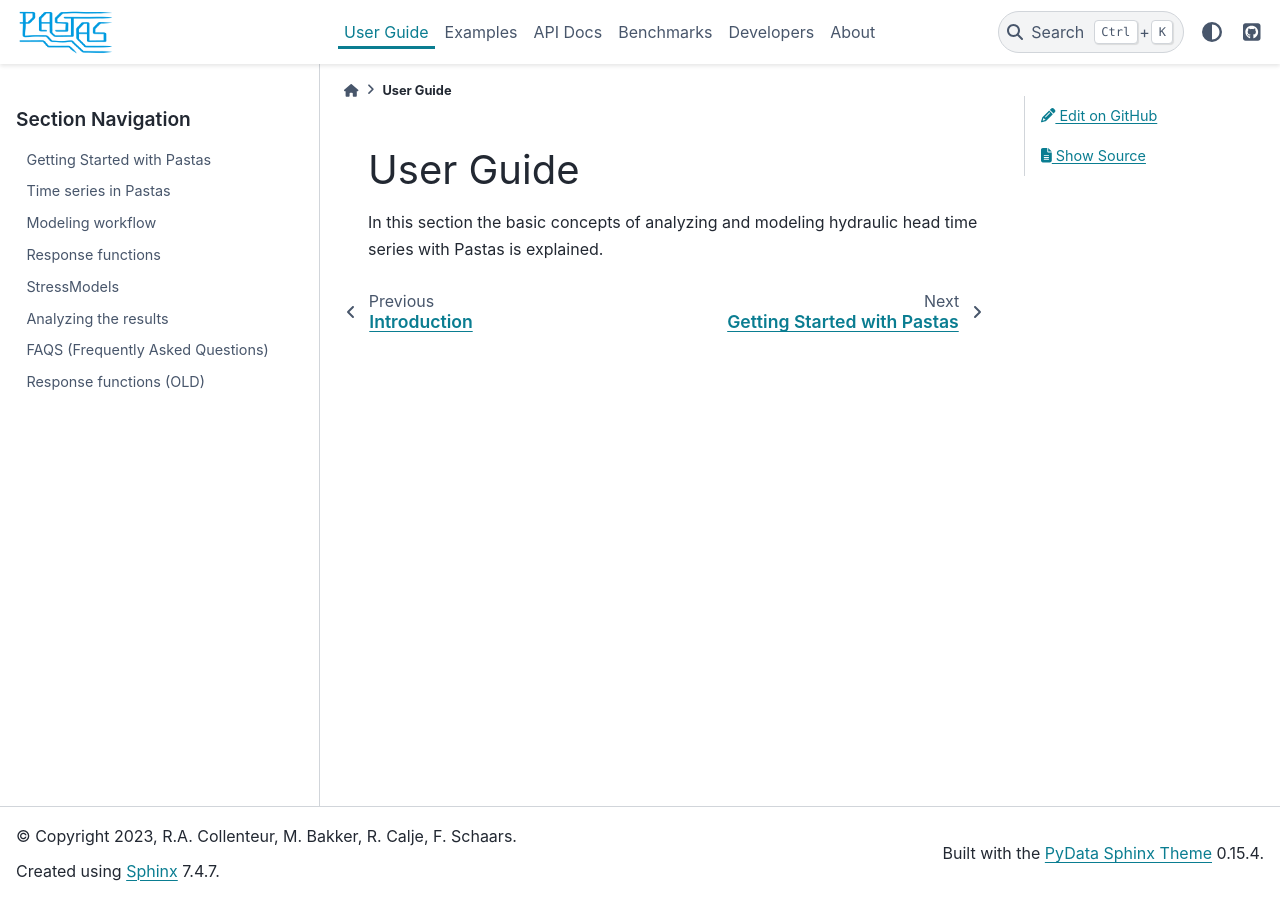
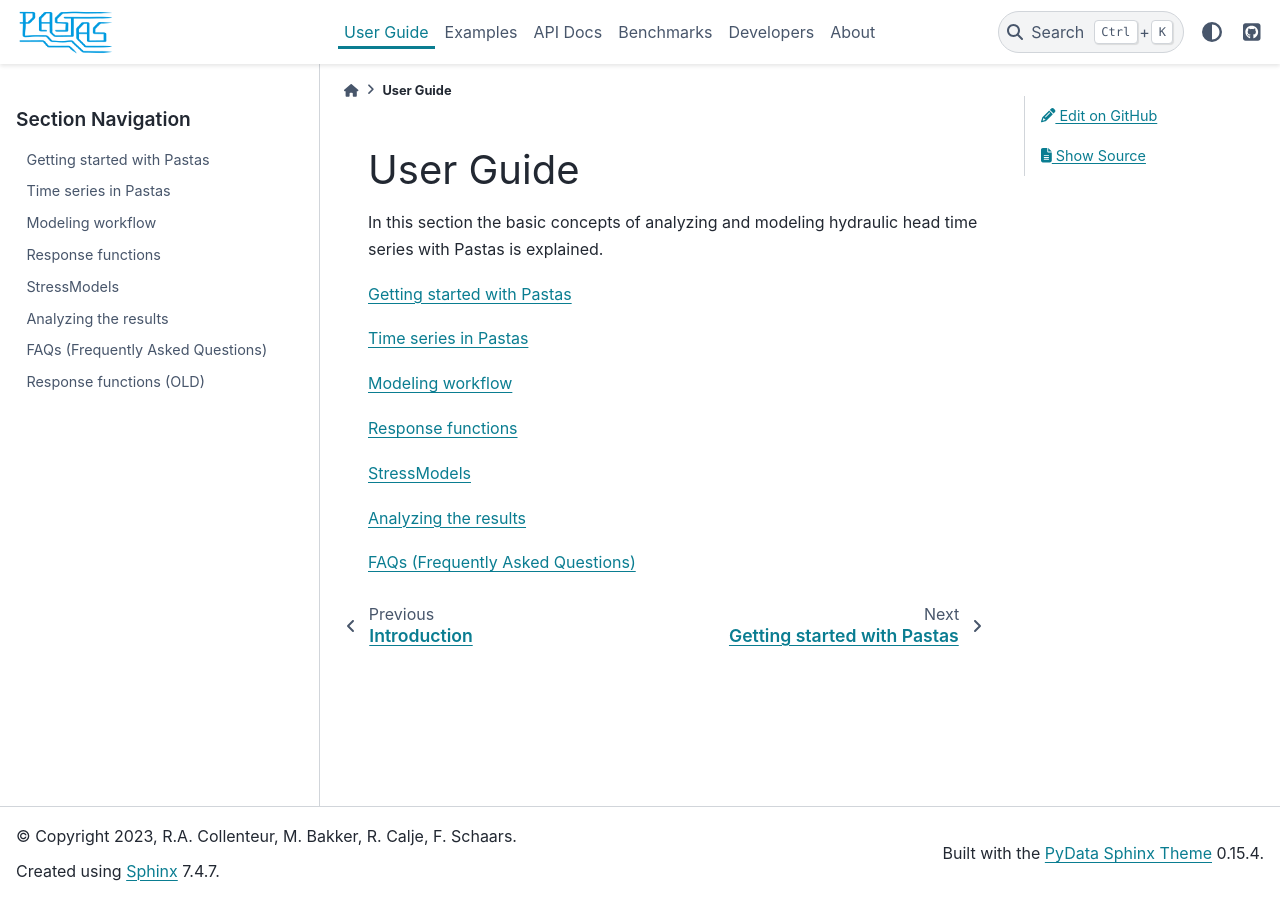
Before and after one commit to pastas/pastas, a Sphinx documentation site: the page built from doc/userguide/index.rst, in a window 1280 px wide. Built offline with Sphinx 7.4.7 and the PyData theme 0.15.4, drawn with Linux system fonts in a browser that asks for light colours.

Commit message:
update userguide  homepage

```diff
--- a/doc/userguide/01_getting_started.rst
+++ b/doc/userguide/01_getting_started.rst
@@ -1,4 +1,4 @@
-Getting Started with Pastas
+Getting started with Pastas
 ===========================
 On this page you will find all the information to get started with Pastas.
 A basic knowledge of programming in Python is assumed, but nothing more than
--- a/doc/userguide/07_faqs.rst
+++ b/doc/userguide/07_faqs.rst
@@ -1,4 +1,4 @@
-FAQS (Frequently Asked Questions)
+FAQs (Frequently Asked Questions)
 =================================
 
 This section contains a list of frequently asked questions.
--- a/doc/userguide/index.rst
+++ b/doc/userguide/index.rst
@@ -10,3 +10,25 @@ In this section the basic concepts of analyzing and modeling hydraulic head time
     :hidden:
 
     ./*
+
+`Getting started with Pastas`_
+
+`Time series in Pastas`_
+
+`Modeling workflow`_
+
+`Response functions`_
+
+`StressModels`_
+
+`Analyzing the results`_
+
+`FAQs (Frequently Asked Questions)`_
+
+.. _Getting started with Pastas: 01_getting_started.rst
+.. _Time series in Pastas: 02_time_series.ipynb
+.. _Modeling workflow: 03_pastas_modelling.ipynb
+.. _Response functions: 04_response_functions.ipynb
+.. _StressModels: 05_stressmodels.ipynb
+.. _Analyzing the results: 06_post_processing.ipynb
+.. _FAQs (Frequently Asked Questions): 07_faqs.rst
```
